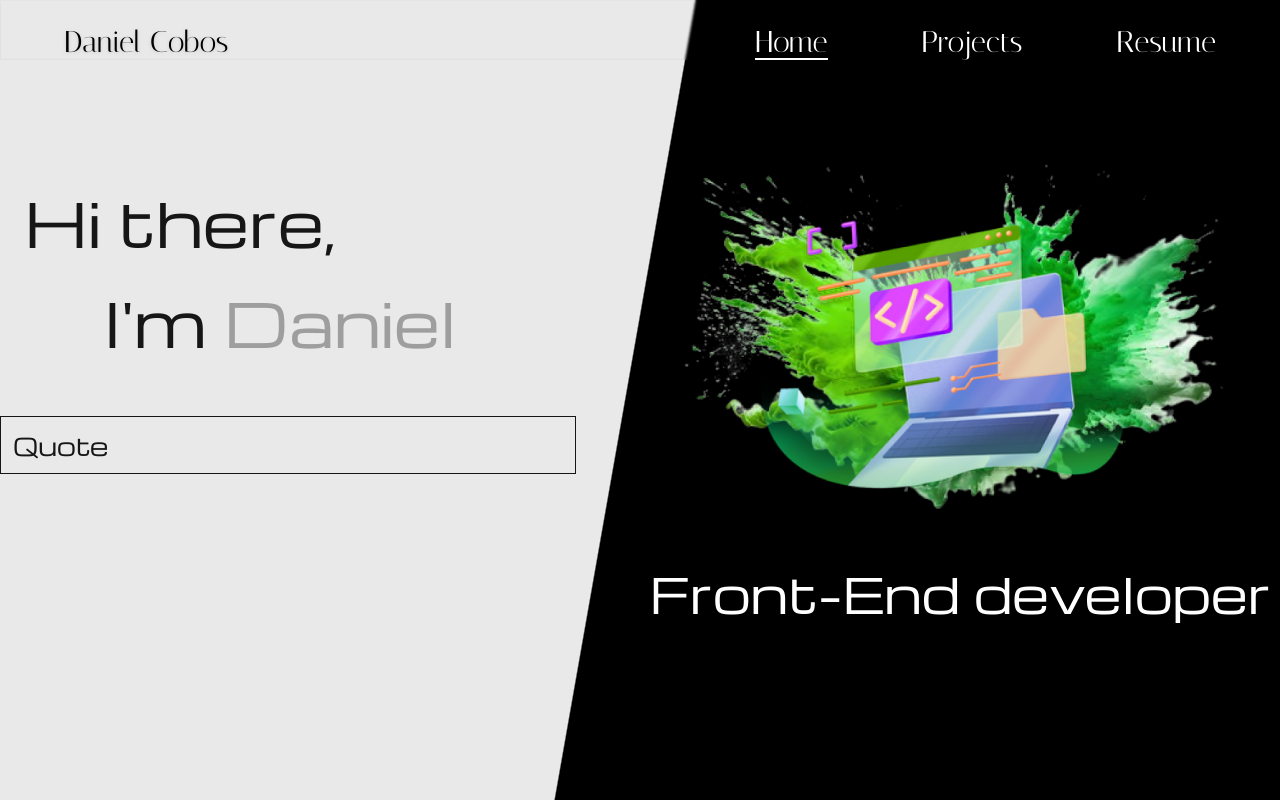
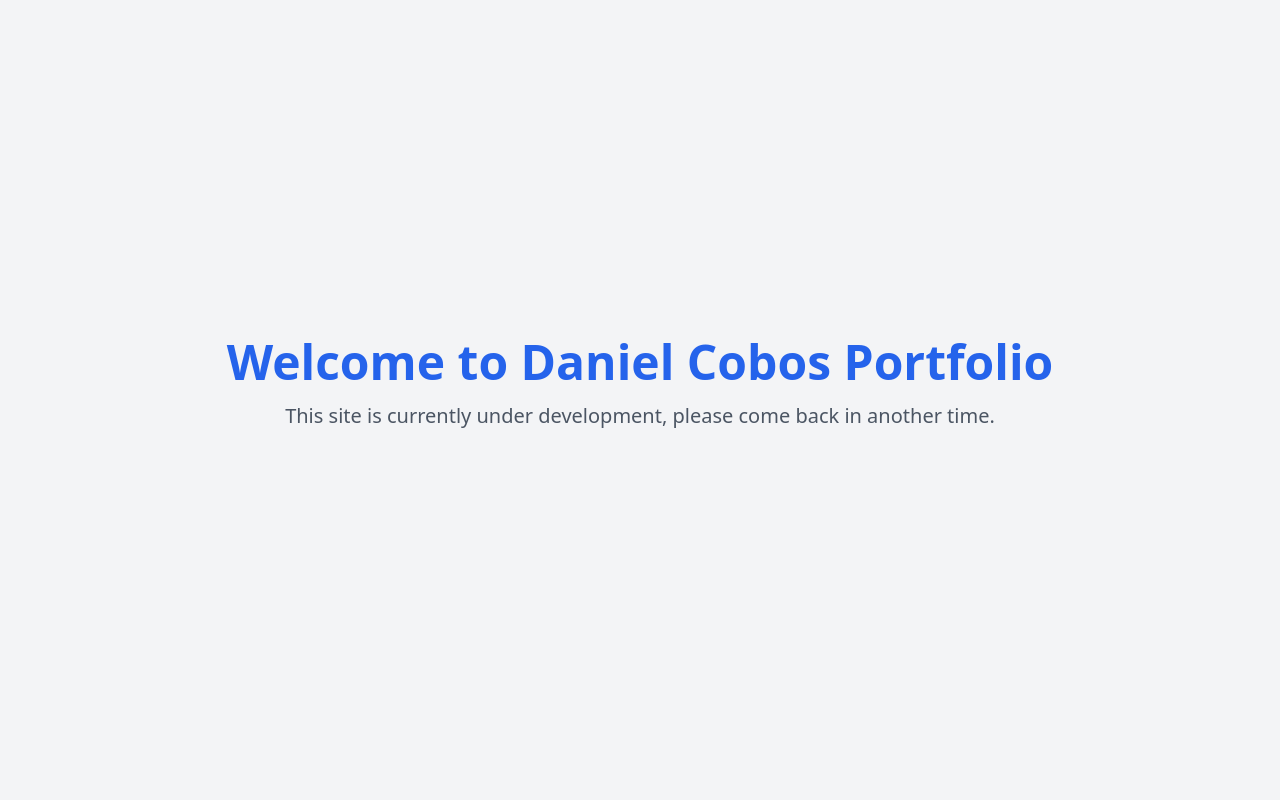
Before and after one commit to danny2768/Dc-Portfolio, an Angular app: page /under-development in a window 1280 px wide. Before the commit this address led to /portfolio/home. Shown: the top 802 px of the page. Built offline with nearby package versions, Linux system fonts and the light colour scheme; grey boxes are pictures that could not be loaded.

Commit message:
07/02/2024: UnderDev page added and set as default

```diff
--- /dev/null
+++ b/src/app/shared/pages/under-development/under-development.component.html
@@ -0,0 +1,7 @@
+<div class="min-h-screen flex flex-col items-center justify-center bg-gray-100">
+  <div class="text-center">
+      <h1 class="text-5xl font-bold mb-4 text-blue-600">Welcome to Daniel Cobos Portfolio</h1>
+      <p class="text-xl mb-8 text-gray-600">This site is currently under development, please come back in another time.</p>
+      <!-- <a href="/" class="bg-blue-600 hover:bg-blue-700 text-white font-bold py-2 px-4 rounded">Back to Home</a> -->
+  </div>
+</div>
```
Also changed, not shown: src/app/app-routing.module.ts (+7 -1 lines), src/app/shared/pages/under-development/under-development.component.ts (added, +9 -0 lines), src/app/shared/shared.module.ts (+7 -2 lines), src/app/shared/pages/under-development/under-development.component.css (added).
